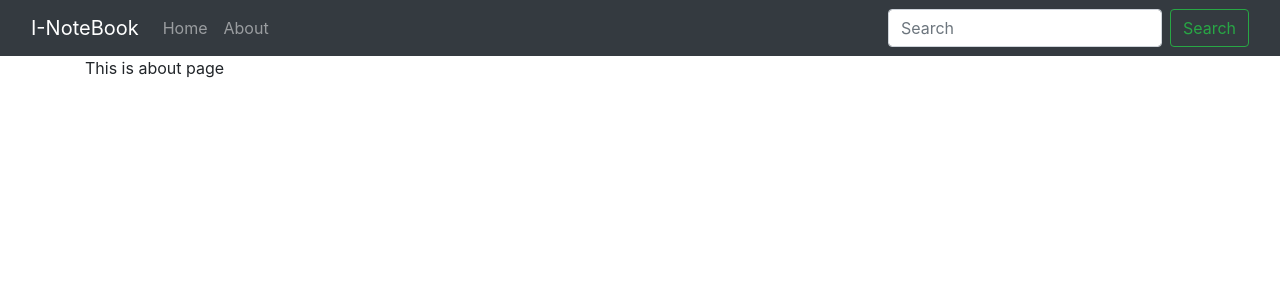
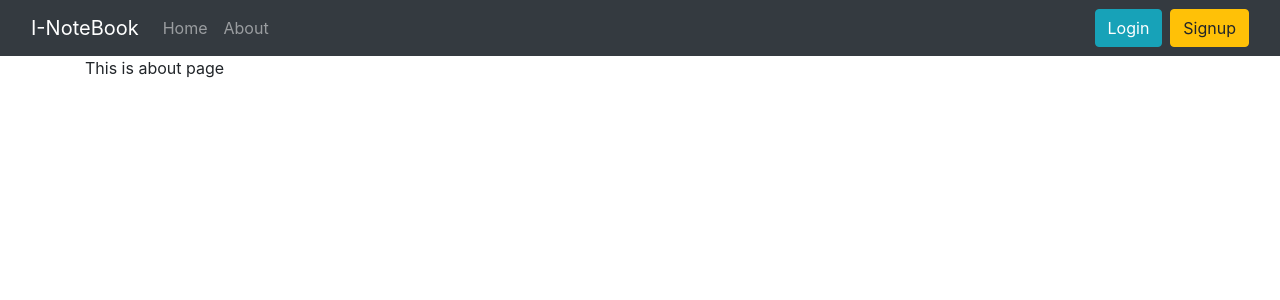
Before and after one commit to ManishBisht777/GetyourNotes-backend, a React (Create React App) app: page /about in a window 1280 px wide. Shown: the top 300 px of the page. Built offline with nearby package versions, Linux system fonts and the light colour scheme.

Commit message:
fixing bugs

```diff
--- a/src/components/Addnote.js
+++ b/src/components/Addnote.js
@@ -7,11 +7,12 @@ function Addnote() {
   const [note, setnote] = useState({
     title: "",
     description: "",
-    tag: "deafult",
+    tag: "",
   });
   const handleaddnote = (e) => {
     e.preventDefault();
     addnote(note.title, note.description, note.tag);
+    setnote({ title: "", description: "", tag: "" });
   };
 
   const onchange = (e) => {
@@ -32,7 +33,10 @@ function Addnote() {
               id="title"
               name="title"
               aria-describedby="emailHelp"
+              value={note.title}
               onChange={onchange}
+              minLength={5}
+              required
             />
           </div>
           <div className="mb-3">
@@ -44,7 +48,10 @@ function Addnote() {
               type="text"
               id="description"
               name="description"
+              value={note.description}
               onChange={onchange}
+              minLength={5}
+              required
             />
           </div>
           <div className="mb-3">
@@ -56,15 +63,17 @@ function Addnote() {
               type="text"
               id="tag"
               name="tag"
+              value={note.tag}
               onChange={onchange}
             />
           </div>
           <button
+            disabled={note.title.length < 5 || note.description.length < 5}
             type="submit"
             className="btn btn-primary"
             onClick={handleaddnote}
           >
-            Submit
+            Add Notes
           </button>
         </form>
       </div>
--- a/src/components/Navbar.js
+++ b/src/components/Navbar.js
@@ -44,17 +44,12 @@ function Navbar() {
                 </Link>
               </li>
             </ul>
-            <form className="d-flex">
-              <input
-                className="form-control me-2"
-                type="search"
-                placeholder="Search"
-                aria-label="Search"
-              />
-              <button className="btn btn-outline-success" type="submit">
-                Search
-              </button>
-            </form>
+            <Link className="btn btn-info mx-2" to="/login" role="button">
+              Login
+            </Link>
+            <Link className="btn btn-warning max-2" to="/signup" role="button">
+              Signup
+            </Link>
           </div>
         </div>
       </nav>
--- a/src/components/Notes.js
+++ b/src/components/Notes.js
@@ -89,6 +89,8 @@ function Notes() {
                     aria-describedby="emailHelp"
                     onChange={onchange}
                     value={note.etitle}
+                    minLength={5}
+                    required
                   />
                 </div>
                 <div className="mb-3">
@@ -102,6 +104,8 @@ function Notes() {
                     name="edescription"
                     onChange={onchange}
                     value={note.edescription}
+                    minLength={5}
+                    required
                   />
                 </div>
                 <div className="mb-3">
@@ -140,6 +144,9 @@ function Notes() {
         </div>
       </div>
       <div className="row my-3">
+        <div className="container">
+          {notes.length === 0 && "No notes to display"}
+        </div>
         {notes.map((note) => {
           return (
             <Noteitem key={note._id} note={note} updatenote={updatenote} />
--- a/src/context/notes/notesState.js
+++ b/src/context/notes/notesState.js
@@ -36,18 +36,7 @@ const NoteState = (props) => {
       body: JSON.stringify({ title, description, tag }),
     });
 
-    const json = await response.json();
-    console.log(json);
-
-    const note = {
-      _id: "613a1fa1b429bab73b187ec5a",
-      user: "613771868151a3872b92d48b",
-      title: title,
-      description: description,
-      tag: tag,
-      date: "2021-09-09T14:52:17.358Z",
-      __v: 0,
-    };
+    const note = await response.json();
     setnotes(notes.concat(note));
   };
 
```
Also changed, not shown: src/components/login.js (added).
